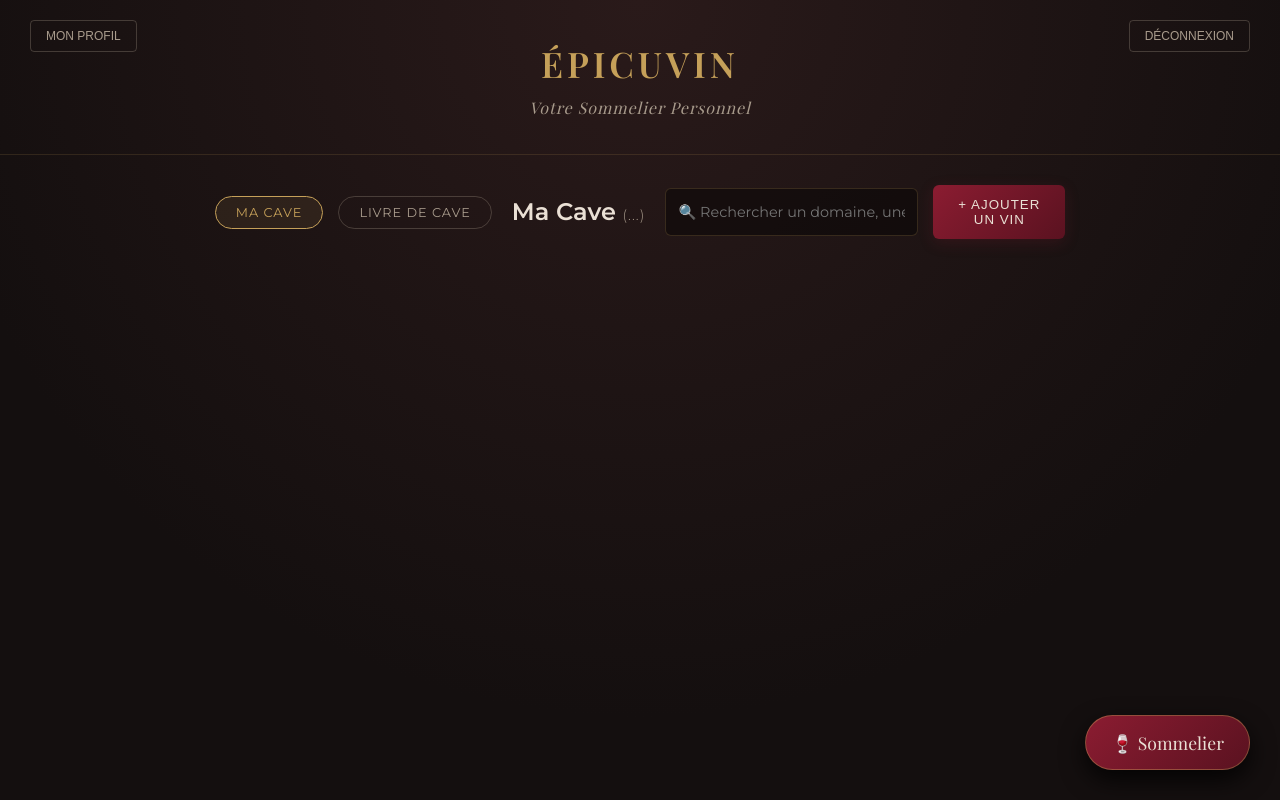
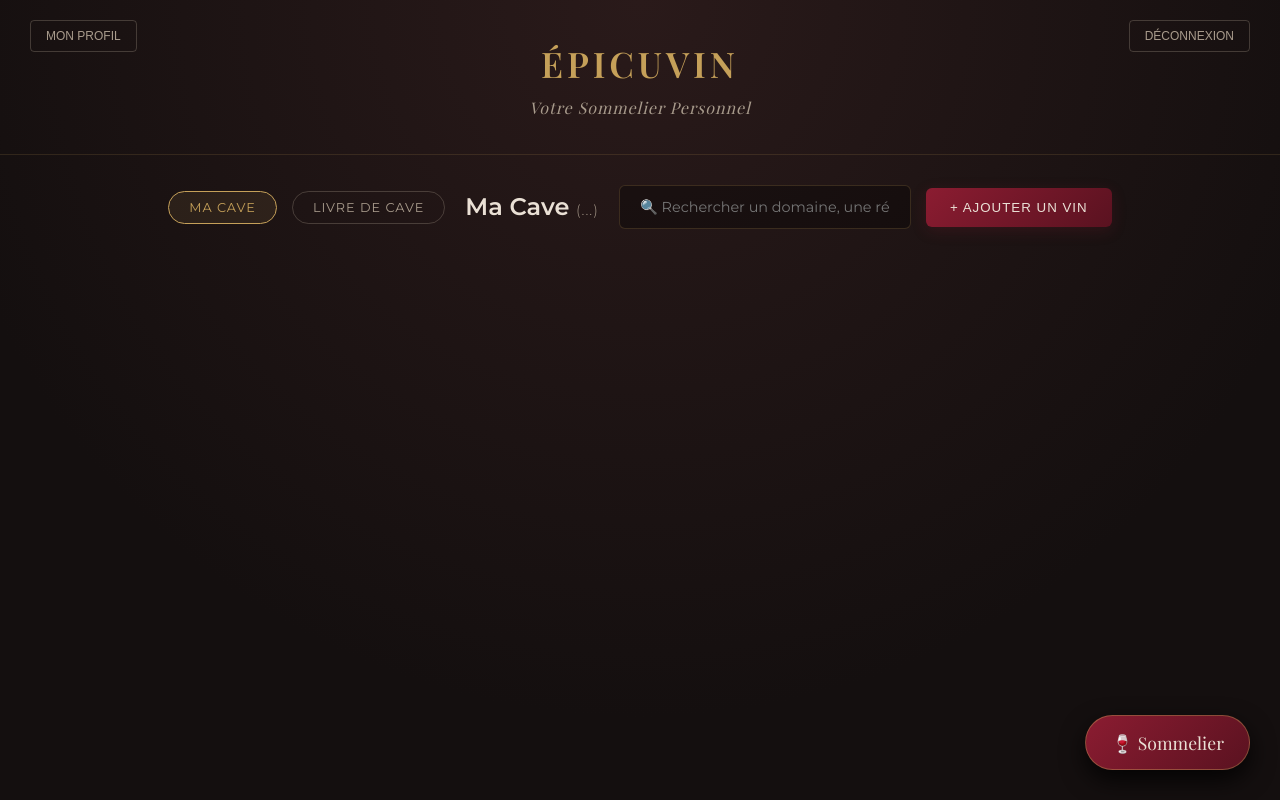
Before and after one commit to MoUst4ki-tech/epicuvin, a website with bundled scripts: page cave.html in a window 1280 px wide. Built offline with nearby package versions, Linux system fonts and the light colour scheme; no server answers; a web font is replaced by a local one.

Commit message:
fix button position

```diff
--- a/styles.css
+++ b/styles.css
@@ -103,9 +103,15 @@
 }
 
 #search-bar {
+    padding: 12px 20px;
+    background: rgba(0, 0, 0, 0.3);
+    border: 1px solid rgba(197, 160, 89, 0.2);
+    border-radius: 6px;
+    color: #EAE0D5;
+    font-family: 'Montserrat', sans-serif;
+    width: 250px;
+    transition: all 0.3s;
     margin: 0;
-    box-sizing: border-box;
-    height: 48px;
 }
 
 #search-bar:focus {
```
